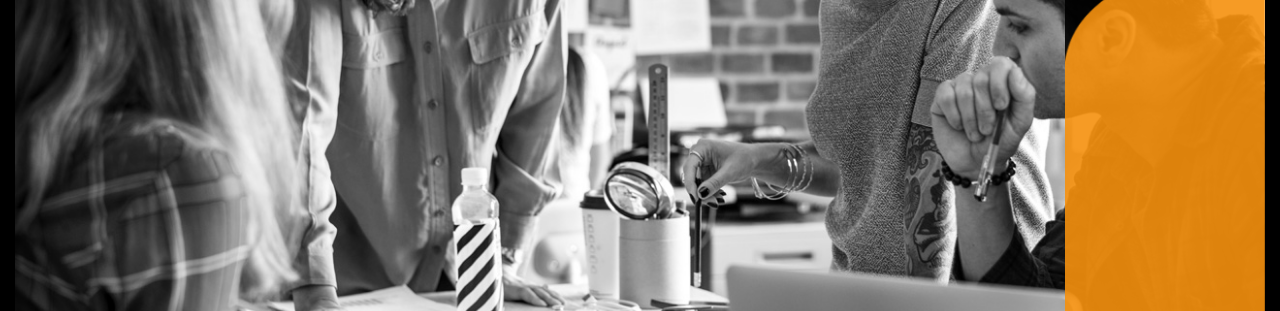
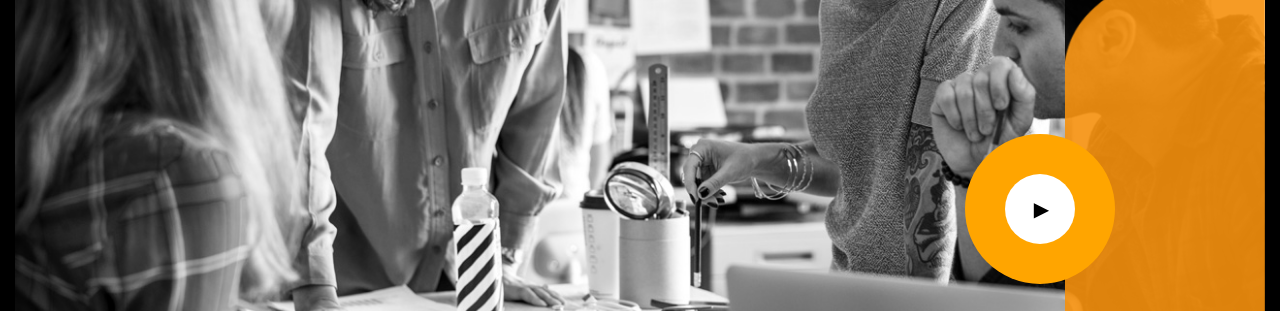
Before and after one commit to Laiba60/ElevatrixWebsite-PracticeTask, a plain HTML site: page index.html in a window 1280 px wide. Shown: the part 2000-2311 px from the top of the page. Drawn offline with Linux system fonts and the light colour scheme; a script that the page names is missing.

Commit message:
improve the design

```diff
--- a/index.html
+++ b/index.html
@@ -102,11 +102,37 @@
           >
         </div>
       </section>
-      <!------VideoSection------>
+      <!-- Video Section -->
       <div class="section-wrapper">
         <div class="bg-row">
           <div class="onebg-img"></div>
           <div class="twobg-img"></div>
+
+          <!-- Video Button on the end -->
+          <div class="video-button">
+            <div class="circle-text">
+              <svg viewBox="0 0 100 100" class="text-circle">
+                <defs>
+                  <path
+                    id="circlePath"
+                    d="M50,50 m-35,0 a35,35 0 1,1 70,0 a35,35 0 1,1 -70,0"
+                  />
+                </defs>
+                <text>
+                  <textPath
+                    xlink:href="#circlePath"
+                    startOffset="50%"
+                    text-anchor="middle"
+                  >
+                    WATCH OUR AGENCY PORTFOLIO VIDEO
+                  </textPath>
+                </text>
+              </svg>
+            </div>
+            <div class="center-circle">
+              <div class="play-icon">&#9654;</div>
+            </div>
+          </div>
         </div>
       </div>
 
--- a/style.css
+++ b/style.css
@@ -94,7 +94,54 @@ body {
   background-repeat: no-repeat;
   z-index: 5;
 }
+.video-button {
+  position: absolute;
+  right: 150px;
+  bottom: 30px;
+  width: 150px;
+  height: 150px;
+  background: orange;
+  border-radius: 50%;
+  display: flex;
+  align-items: center;
+  justify-content: center;
+  z-index: 7;
+}
 
+.center-circle {
+  width: 70px;
+  height: 70px;
+  background: white;
+  border-radius: 50%;
+  display: flex;
+  align-items: center;
+  justify-content: center;
+  position: absolute;
+}
+
+.play-icon {
+  font-size: 20px;
+  color: black;
+  margin-left: 3px;
+}
+
+.circle-text {
+  position: absolute;
+  width: 150px;
+  height: 150px;
+}
+
+.text-circle {
+  width: 100%;
+  height: 100%;
+}
+
+text {
+  font-size: 6px;
+  fill: white;
+  letter-spacing: 2px;
+  text-transform: uppercase;
+}
 .lastthird {
   width: 100%;
   padding: 20px 0px 0px;
```
